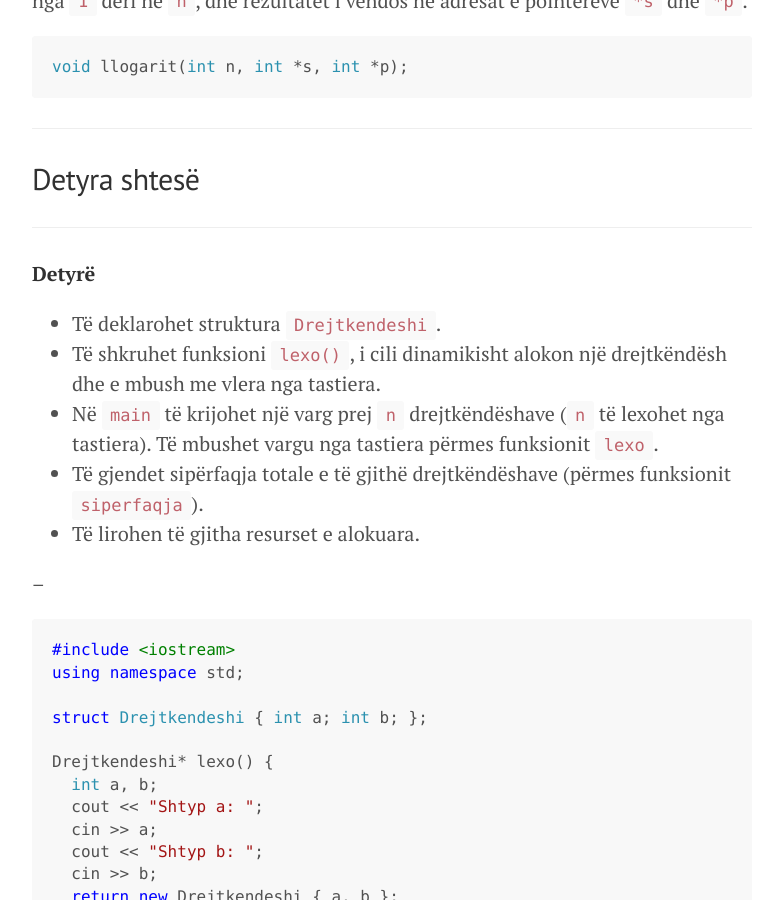
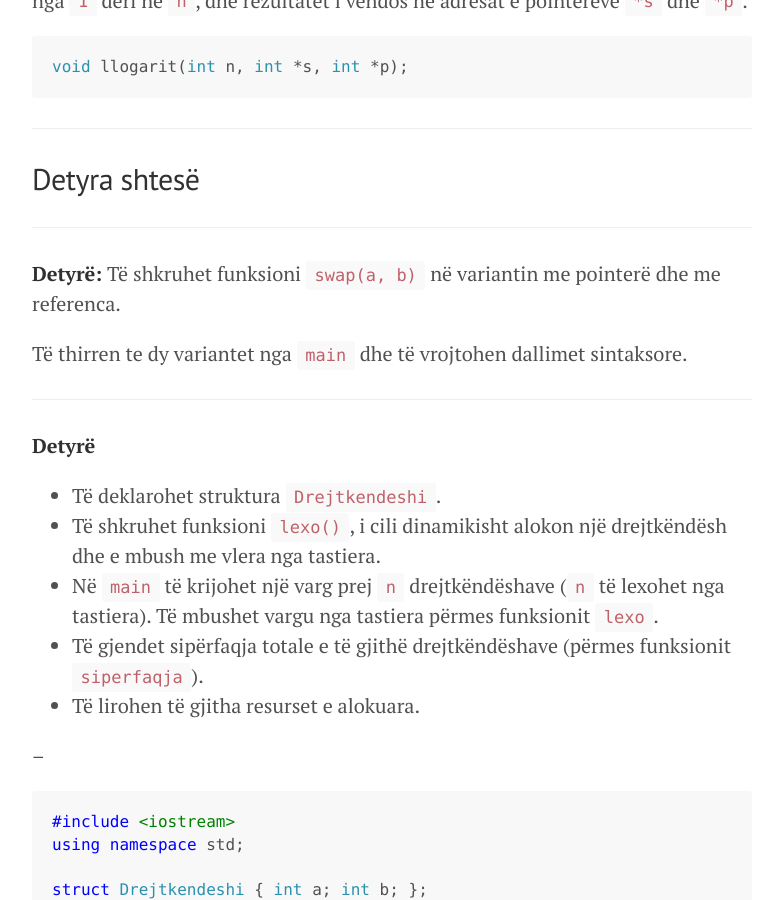
Before and after one commit to edongashi/edongashi.github.io, a Jekyll site: the page built from lendet/algoritmet-dhe-strukturat-e-te-dhenave/java1.md, in a window 1280 px wide and 900 px high, scrolled down 12679 px. Shown: the whole window, without its empty margins (248-1031 px from the left). Built offline with Jekyll 4.4.1, drawn with Linux system fonts in a browser that asks for light colours; our own code applies the rules of GitHub Pages for plain Markdown files.

Commit message:
Update java1

```diff
--- a/lendet/algoritmet-dhe-strukturat-e-te-dhenave/java1.md
+++ b/lendet/algoritmet-dhe-strukturat-e-te-dhenave/java1.md
@@ -497,6 +497,12 @@ void llogarit(int n, int *s, int *p);
 
 ---
 
+**Detyrë:** Të shkruhet funksioni `swap(a, b)` në variantin me pointerë dhe me referenca.
+
+Të thirren te dy variantet nga `main` dhe të vrojtohen dallimet sintaksore.
+
+---
+
 <!-- .slide: style="font-size:0.8em;" -->
 
 **Detyrë**
```
